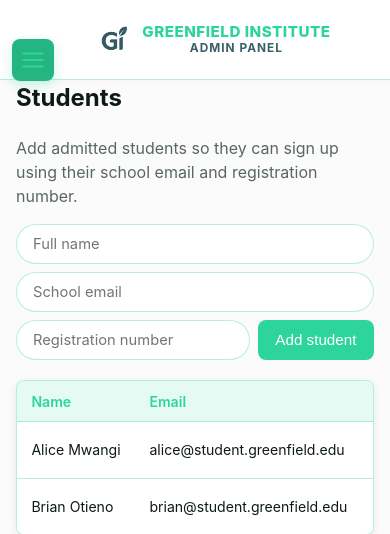
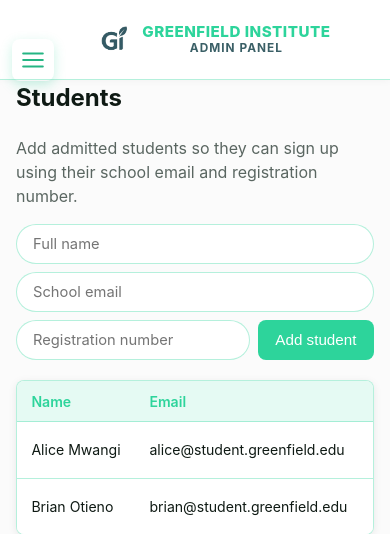
Before and after one commit to Winney360/GreenField_Institute, a PHP site: page /admin/students.php in a window 390 px wide, with the pointer over the restyled element. Shown: the top 534 px of the page. Run offline with PHP 8.4, Linux system fonts and the light colour scheme; a user stored in the database is signed in; data comes from the database, SQL or seed files in the repository.

Commit message:
feat: Override button styles for hamburger menu to prevent hover effects

```diff
--- a/assets/css/style.css
+++ b/assets/css/style.css
@@ -487,6 +487,17 @@
     justify-content: center;
 }
 .navbar__hamburger svg { width: 26px; height: 26px; }
+/* Hamburger uses the same <button> element as form buttons, so the
+   global button hover (lift + shadow) would otherwise apply. Override
+   it: on hover/active just shift the colour to the darker brand mint,
+   no movement, no shadow. */
+.navbar__hamburger:hover,
+.navbar__hamburger:active {
+    transform: none;
+    box-shadow: none;
+    background: transparent;
+    color: var(--color-primary-dark);
+}
 
 /* Click-to-close overlay behind the open sidebar. Element is injected
    dynamically by nav.js; lives in the DOM but hidden until needed.
```
